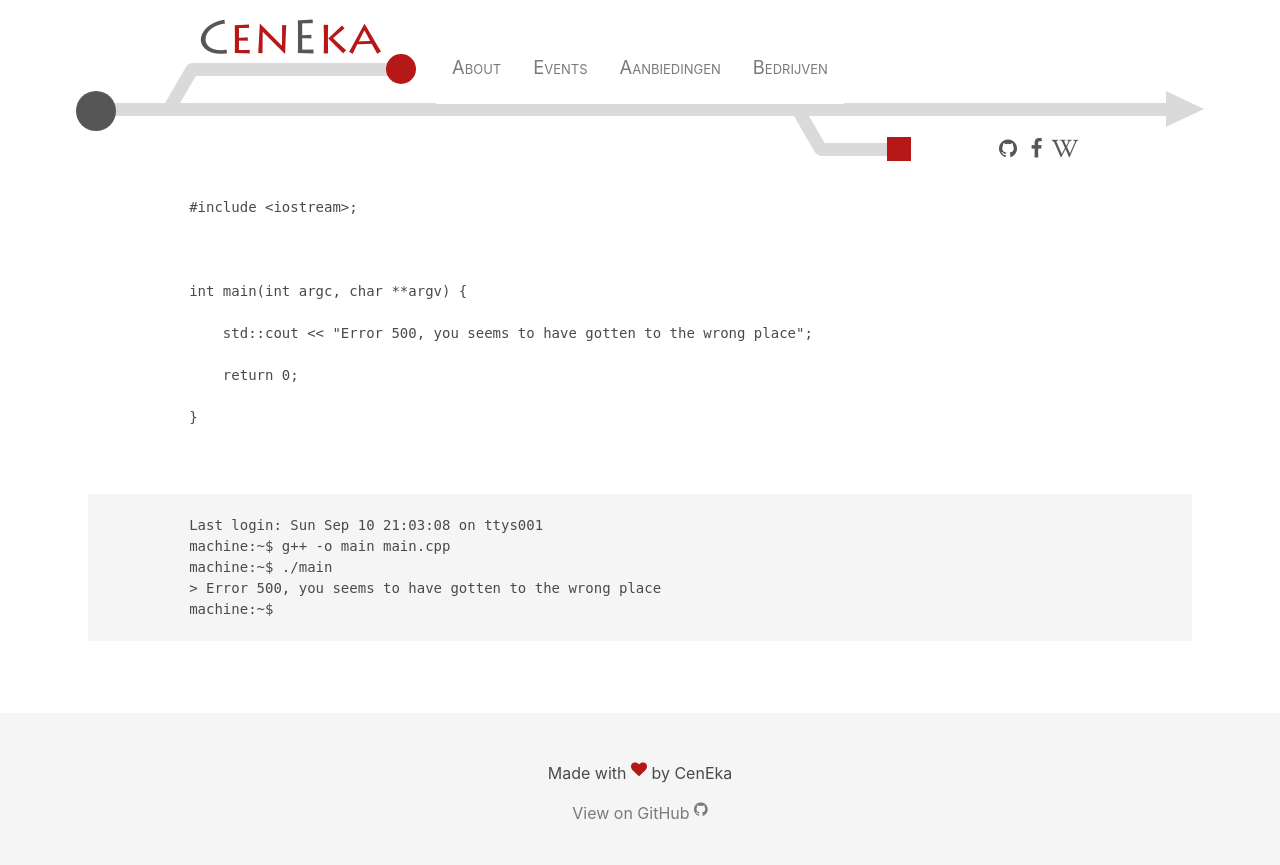
After one commit to CenEkaGent/ceneka.ugent.be, a PHP site: page /views/500.php in a window 1280 px wide. The commit adds this page. Run offline with PHP 8.4, Linux system fonts and the light colour scheme.

Commit message:
Add 500 error

```diff
--- a/index.php
+++ b/index.php
@@ -31,6 +31,11 @@ if (empty($elements[0])) {
             $descriptor = 'Evenementen';
             include 'views/events.php';
             break;
+        case '500':
+            $descriptor = "500 Internal Server Error";
+            header('HTTP/1.1 500 Internal Server Error');
+            include 'views/500.php';
+            break;
         default:
             $descriptor = "404 Not Found";
             header('HTTP/1.1 404 Not Found');
--- /dev/null
+++ b/views/500.php
@@ -0,0 +1,26 @@
+<?php include_once 'layouts/main/header.php' ?>
+<div id="500">
+    <div class="tile is-vertical is_parent">
+        <pre class="tile is-child content is-hidden-mobile" style="background: unset;">
+            #include &lt;iostream&gt;;<br>
+            <br>
+            int main(int argc, char **argv) {<br>
+                std::cout &lt;&lt; &quot;Error 500, you seems to have gotten to the wrong place&quot;;<br>
+                return 0;<br>
+            }<br>
+        </pre>
+        <pre class="tile is-child content is-hidden-mobile">
+
+            Last login: Sun Sep 10 21:03:08 on ttys001
+            machine:~$ g++ -o main main.cpp
+            machine:~$ ./main
+            > Error 500, you seems to have gotten to the wrong place
+            machine:~$
+        </pre>
+        <div class="tile is-child content is-hidden-tablet">
+            <h1 style="text-align: center">500</h1>
+            <img src="../../assets/images/schild.png" alt="">
+        </div>
+    </div>
+</div>
+<?php include_once 'layouts/main/footer.php' ?>
```
Also changed, not shown: views/events.php (+10 -4 lines).
